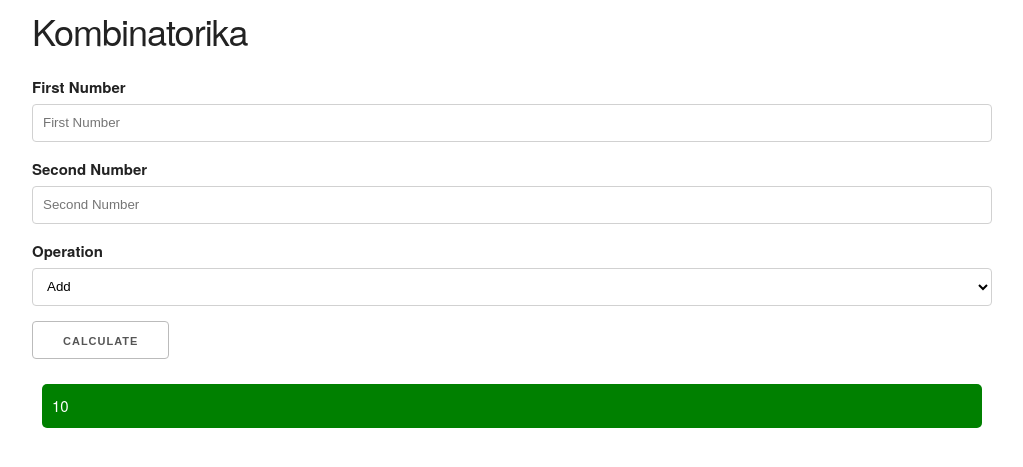
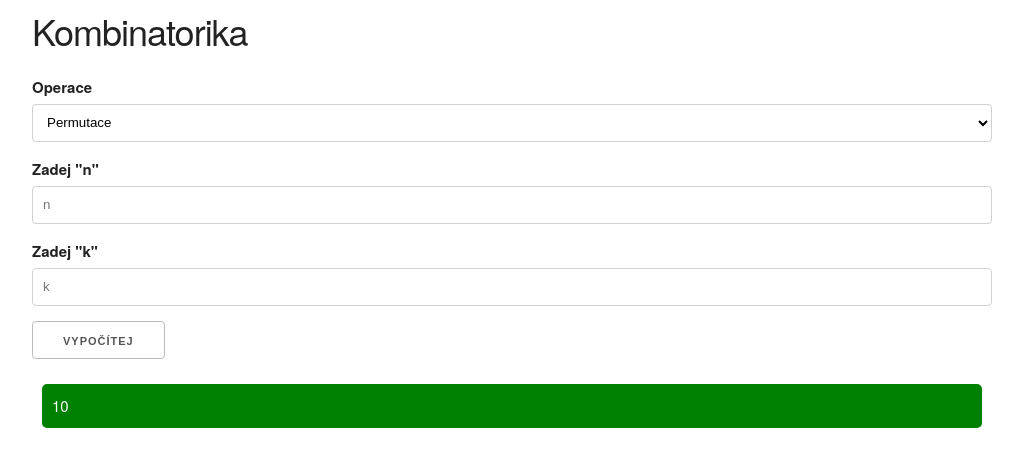
Before and after one commit to Zlatej/permutace, a Flask app: template templates/app.html in a window 1280 px wide. Shown: the top 467 px of the page, without its empty margins (128-1151 px from the left). Run offline with Flask 2, Linux system fonts and the light colour scheme; the template is opened without the code that fills it: most values are stand-ins (such as "Sample title", 1, 10 or a date in 2020).

Commit message:
flask faze 2

```diff
--- a/app.py
+++ b/app.py
@@ -6,33 +6,42 @@ app = Flask(__name__)
 
 @app.route('/')
 def main():
-        return render_template('app.html')
+    return render_template('app.html')
 
 @app.route('/send', methods=['POST'])
 
 def send(sum=sum):
-        if request.method == 'POST':
-                #pulling data
-                num1 = request.form['num1']
-                num2 = request.form['num2']
-                operation = request.form['operation']
+    if request.method == 'POST':
+        #pulling data
+        n = request.form['n']
+        k = request.form['l']
+        operation = request.form['operation']
 
-                #calculating if statements
-                if operation == 'add':
-                        sum = float(num1) + float(num2)
-                        return render_template('app.html', sum=sum)
+        #calculating if statements
+        if operation == 'permutace':
+            sum =n
+            return render_template('app.html', sum=sum)
 
-                elif operation == 'substraction':
-                        sum = float(num1) - float(num2)
-                        return render_template('app.html', sum=sum)
+        elif operation == 'variace':
+            sum =n
+            return render_template('app.html', sum=sum)
 
-                elif operation == 'multiply':
-                        sum = float(num1) * float(num2)
-                        return render_template('app.html', sum=sum)
+        elif operation == 'kombinace':
+            sum =n
+            return render_template('app.html', sum=sum)
 
-                elif operation == 'substraction':
-                        sum = float(num1) - float(num2)
-                        return render_template('app.html', sum=sum)
+        elif operation == 'permutacesop':
+            sum =n
+            return render_template('app.html', sum=sum)
 
-                else:
-                        return render_template('app.html')
+        elif operation == 'variacesop':
+            sum =n
+            return render_template('app.html', sum=sum)
+
+        elif operation == 'kombinacesop':
+            sum = n
+            return render_template('app.html', sum=sum)
+
+        else:
+            sum = "Chyba"
+            return render_template('app.html')
--- a/templates/app.html
+++ b/templates/app.html
@@ -8,7 +8,7 @@
         <title>Kombinatorika</title>
 
         <style>
-          .alert{
+            .alert {
                 background-color: green;
                 padding: 1rem;
                 border-radius: 5px;
@@ -24,35 +24,26 @@
         <!-- Form -->
         <div class="container">
             <form action="/send" method="POST">
-              <label for="Number One">First Number</label>
-              <input
-                type="text"
-                placeholder="First Number"
-                class="u-full-width"
-                name="num1"
-              />
-
-              <label for="Number Two">Second Number</label>
-              <input
-                type="text"
-                placeholder="Second Number"
-                class="u-full-width"
-                name="num2"
-              />
-
-              <label for="Operation">Operation</label>
+                <label for="Operation">Operace</label>
                 <select class="u-full-width" name="operation">
-                <option value="add">Add</option>
-                <option value="subtract">Subtract</option>
-                <option value="multiply">Multiply</option>
-                <option value="divide">Divide</option>
+                    <option value="pormutace">Permutace</option>
+                    <option value="variace">Variace</option>
+                    <option value="multiply">Kombinace</option>
+                    <option value="permutacesop">Permutace s opakováním</option>
+                    <option value="variacesop">Variace s opakováním</option>
+                    <option value="kombinacesop">Kombinace s opakováním</option>
                 </select>
 
-              <input type="submit" value="Calculate" id="calc_btn" />
+                <label for="Zadej n">Zadej "n"</label>
+                <input type="text" placeholder="n" class="u-full-width" name="n" />
 
+                <label for="Zadej k">Zadej "k"</label>
+                <input type="text" placeholder="k" class="u-full-width" name="k" />
 
-              <div class="alert">
-                {{ sum }}
+                <input type="submit" value="Vypočítej" id="calc_btn" />
+
+                <div class="alert">{{ sum }}</div>
+            </form>
         </div>
     </body>
 </html>
```
Lines whose indentation alone changed are shown as unchanged.
